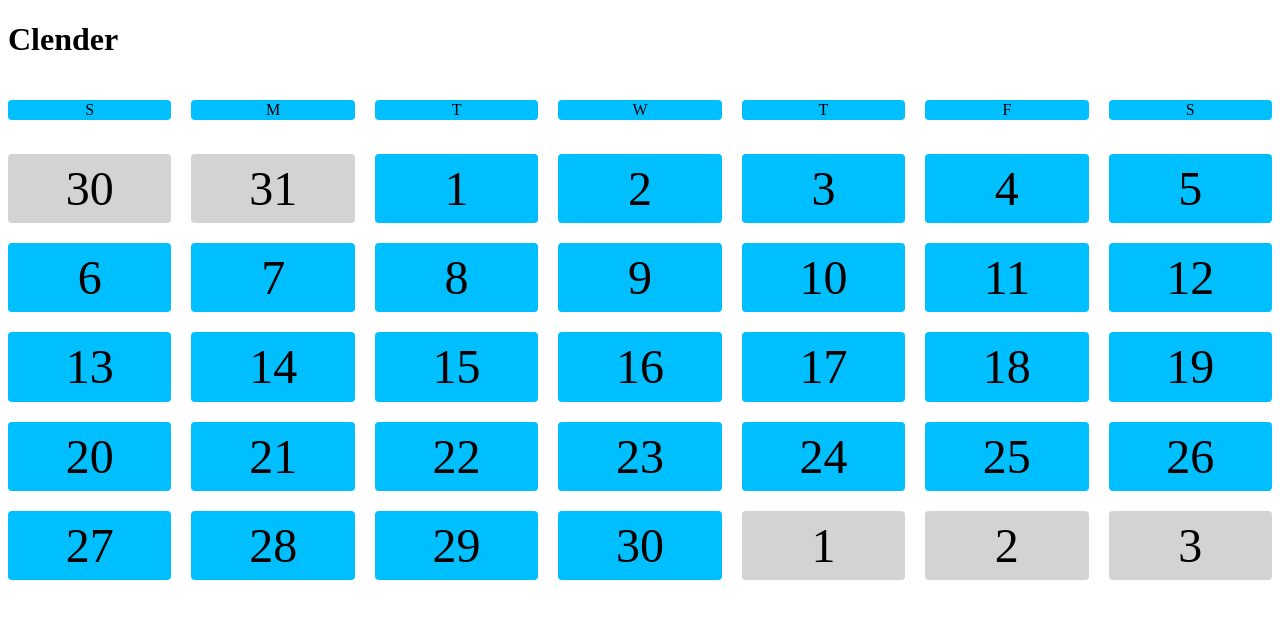
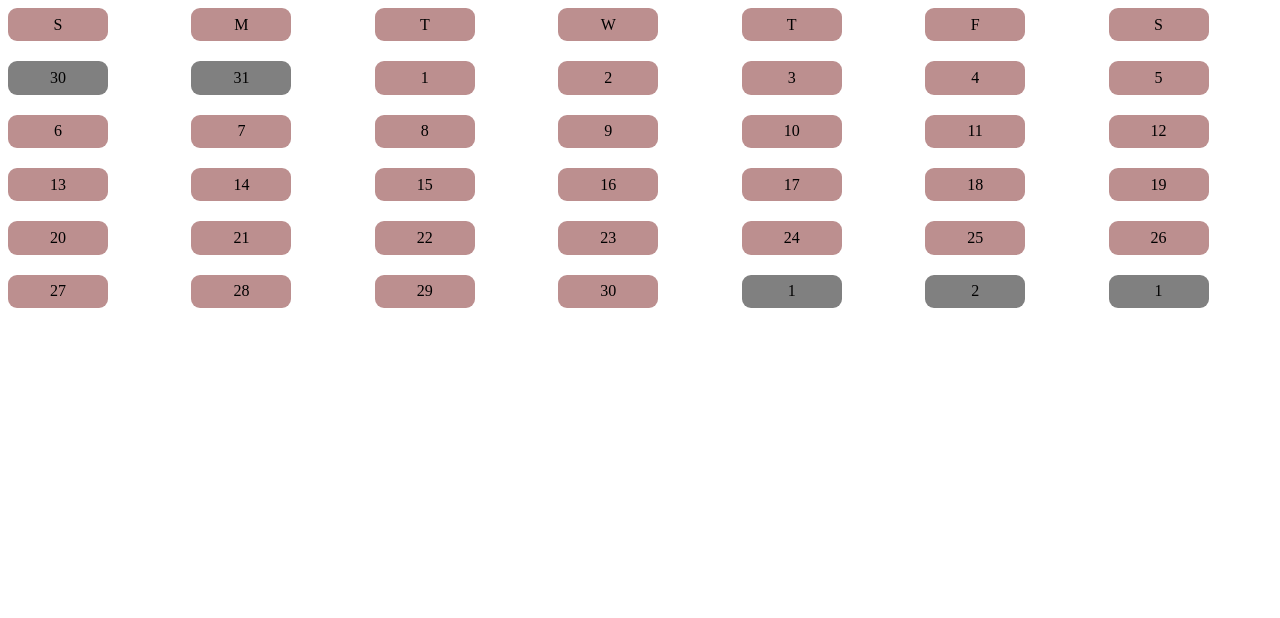
Before and after one commit to alnurany/websit-layout, a plain HTML site: page clender.html in a window 1280 px wide. Drawn offline with Linux system fonts and the light colour scheme.

Commit message:
first commit

```diff
--- a/clender.html
+++ b/clender.html
@@ -11,34 +11,33 @@
             display: grid;
             grid-template-columns: repeat(7, 1fr);
             grid-gap: 20px;
-            height: 500px;
+            height: 300px;
+
         }
 
         .date,
         .day {
-            background-color: deepskyblue;
-            font-size: 3em;
-            display: flex;
+            background-color: rosybrown;
+            display: grid;
             justify-content: center;
+            width: 100px;
+            border-radius: 9px;
             align-items: center;
-            border-radius: 4px;
         }
 
-        .other-mothn {
-            background-color: lightgrey;
+        .other-month {
+            background-color: gray;
         }
 
         .day {
-            font-weight: 100;
-            font-size: 1em;
-            height: 20px;
-            margin-top: 20px;
+            background-color: rosybrown;
+            width: 100px;
+
         }
     </style>
 </head>
 
 <body>
-    <h1>Clender</h1>
     <div class="clender">
         <div class="day">S</div>
         <div class="day">M</div>
@@ -47,8 +46,8 @@
         <div class="day">T</div>
         <div class="day">F</div>
         <div class="day">S</div>
-        <div class="date other-mothn">30</div>
-        <div class="date other-mothn">31</div>
+        <div class="date other-month">30</div>
+        <div class="date other-month">31</div>
         <div class="date">1</div>
         <div class="date">2</div>
         <div class="date">3</div>
@@ -79,9 +78,9 @@
         <div class="date">28</div>
         <div class="date">29</div>
         <div class="date">30</div>
-        <div class="date other-mothn">1</div>
-        <div class="date other-mothn">2</div>
-        <div class="date other-mothn">3</div>
+        <div class="date other-month">1</div>
+        <div class="date other-month">2</div>
+        <div class="date other-month">1</div>
 
     </div>
 </body>
```
Also changed, not shown: halthy.png (added), rensponsib.html (added).
